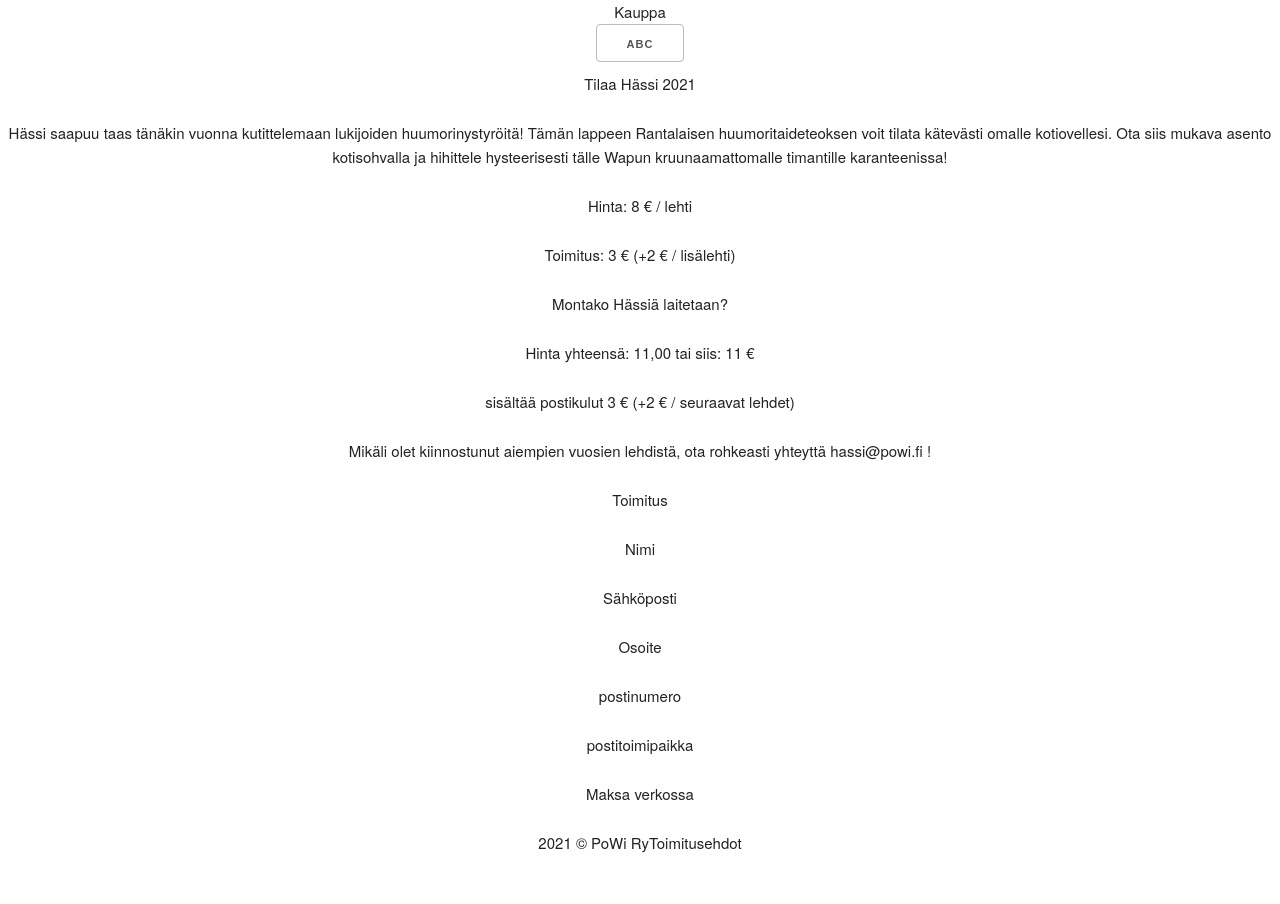
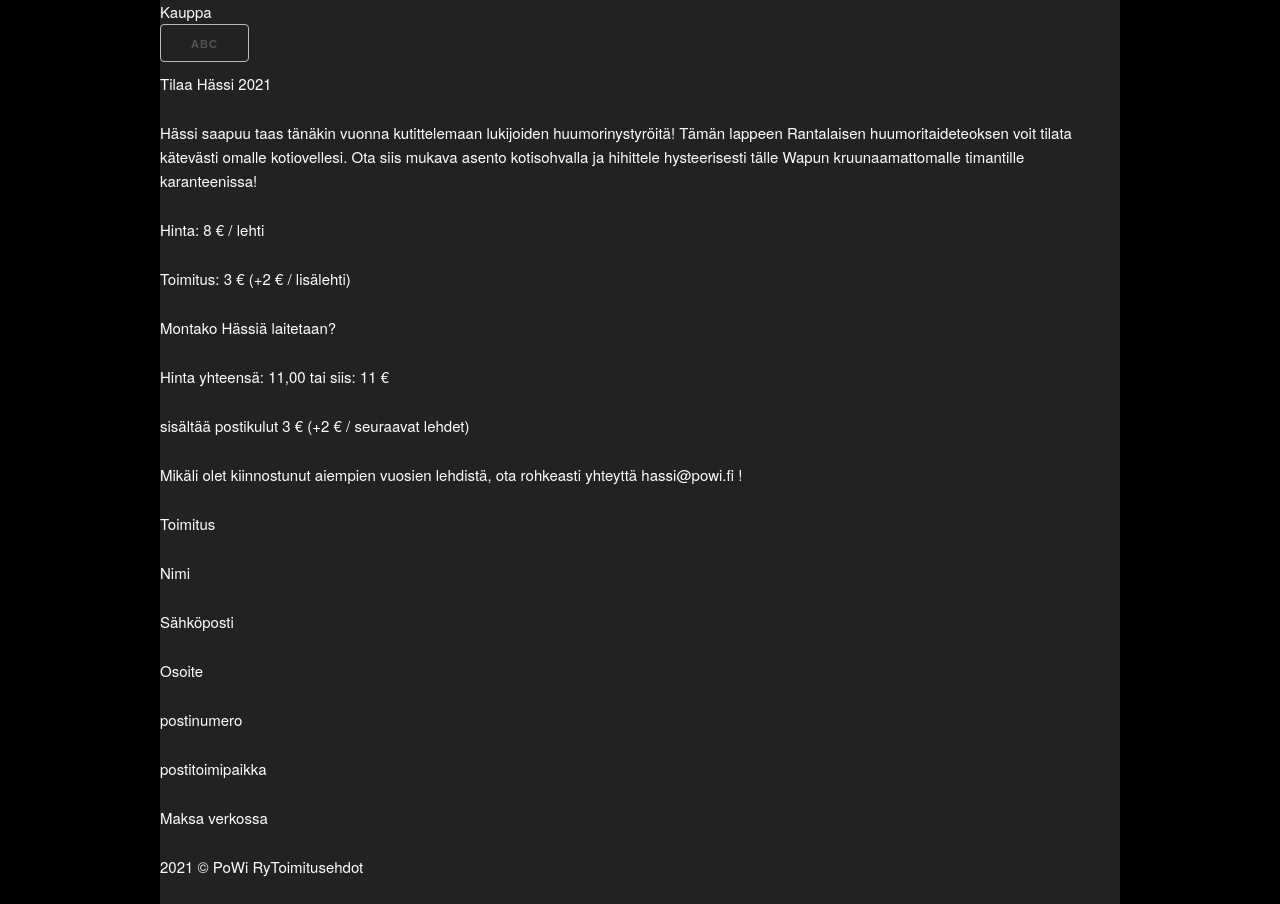
Before and after one commit to Vilzuge/hassi-front, a React (Create React App) app: page / in a window 1280 px wide. Before the commit the page ends 880 px from the top, so only its background shows below. Built offline with nearby package versions, Linux system fonts and the light colour scheme.

Commit message:
dark theme

```diff
--- a/src/App.css
+++ b/src/App.css
@@ -1,3 +1,8 @@
 .App {
-  text-align: center;
+  background-color: #222;
+  color: white;
 }
+
+.body {
+  background-color: black;
+}
--- a/src/App.tsx
+++ b/src/App.tsx
@@ -10,7 +10,7 @@
 
 const App: React.FC = () => {
   return (
-    <div className="App">
+    <div className="App container">
       <Cover />
       <HassiInfo />
       <AmountSelection />
--- a/src/components/AmountSelection.tsx
+++ b/src/components/AmountSelection.tsx
@@ -1,6 +1,10 @@
 import { FunctionComponent } from 'react';
 
-const AmountSelection: FunctionComponent = () => {
+// interface AmountSelectionProps {
+//   amount: number;
+// }
+
+const AmountSelection: FunctionComponent = (props) => {
   return <div />;
 };
 
--- a/src/index.css
+++ b/src/index.css
@@ -5,6 +5,7 @@
     sans-serif;
   -webkit-font-smoothing: antialiased;
   -moz-osx-font-smoothing: grayscale;
+  background-color: black;
 }
 
 code {
```
